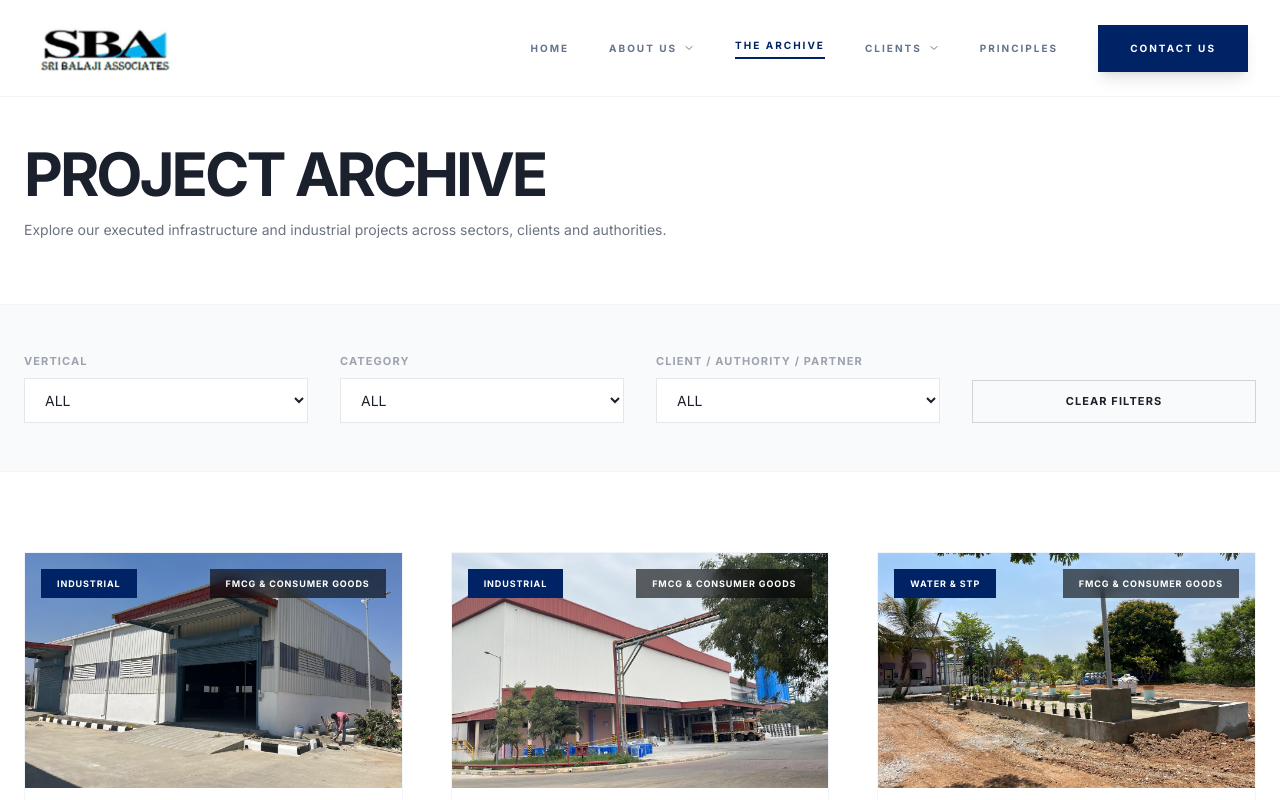
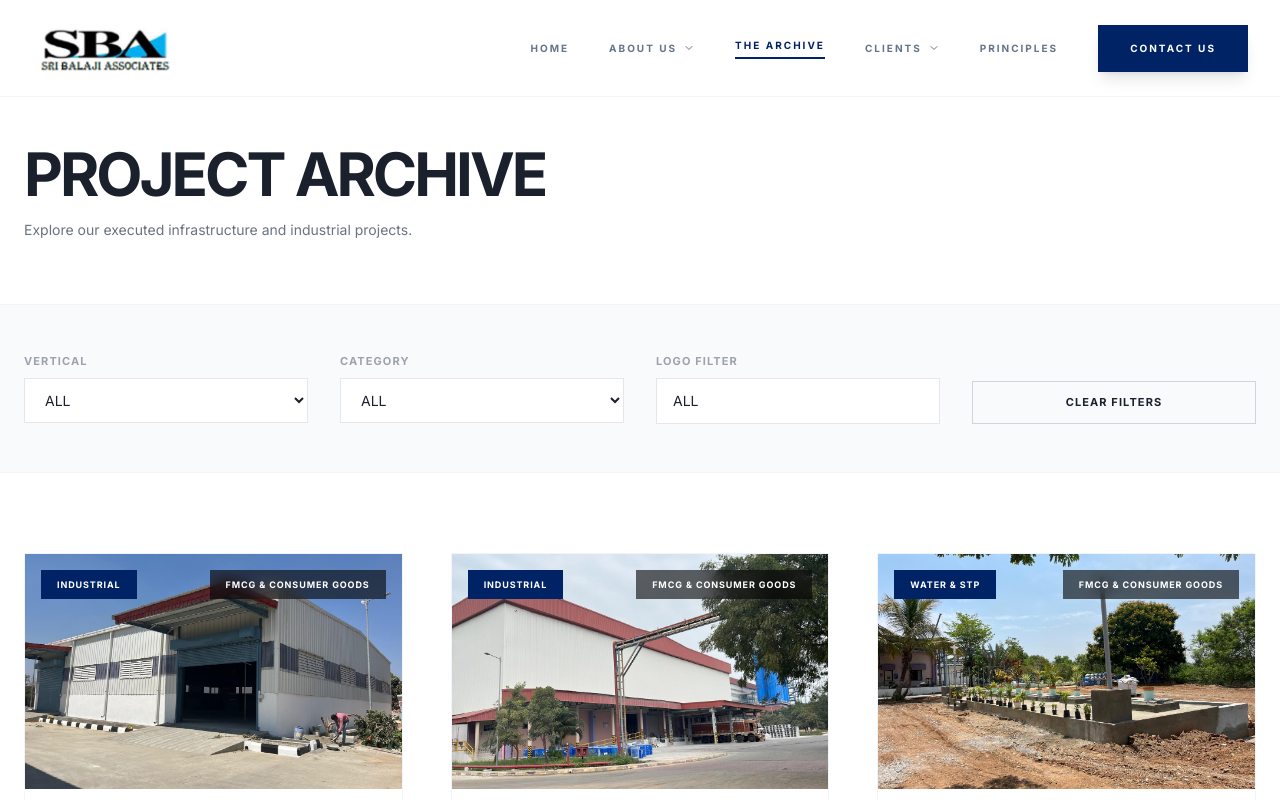
Before and after one commit to vimpcourse-hub/SBAWEBSITEUP, a React (Vite) app: page /projects in a window 1280 px wide. Shown: the top 800 px of the page. Built offline with nearby package versions, Linux system fonts and the light colour scheme.

Commit message:
Update Projects.tsx

```diff
--- a/pages/Projects.tsx
+++ b/pages/Projects.tsx
@@ -22,83 +22,55 @@ const Projects: React.FC = () => {
 
   /* ---------- URL FILTERS ---------- */
   const urlVertical = query.get("vertical") || "ALL";
-  const urlGroup = query.get("group") || "ALL";     // logo based
-  const urlClient = query.get("client") || "ALL";   // legacy
+  const urlGroup = query.get("group") || "ALL";
 
   /* ---------- STATE ---------- */
-  const [selectedVertical, setSelectedVertical] = useState(urlVertical);
+  const [selectedVertical, setSelectedVertical] = useState("ALL");
   const [selectedCategory, setSelectedCategory] = useState("ALL");
-  const [selectedGroup, setSelectedGroup] = useState(urlGroup);
-  const [selectedClient, setSelectedClient] = useState(urlClient);
+  const [selectedGroup, setSelectedGroup] = useState("ALL");
 
-  /* ---------- SYNC URL ---------- */
+  /* ---------- SYNC FROM URL (LOGO CLICKS) ---------- */
   useEffect(() => {
-    setSelectedVertical(urlVertical);
     setSelectedGroup(urlGroup);
-    setSelectedClient(urlClient);
-  }, [urlVertical, urlGroup, urlClient]);
+  }, [urlGroup]);
 
   /* ---------- DROPDOWN DATA ---------- */
   const allCategories = useMemo(() => {
     const set = new Set<string>();
     PROJECTS.forEach(p => set.add(p.category.primary.toUpperCase()));
-    return Array.from(set).sort();
-  }, []);
-
-  const allClients = useMemo(() => {
-    const set = new Set<string>();
-    PROJECTS.forEach(p => {
-      set.add(p.client.name);
-      p.entities?.clients?.forEach(x => set.add(x));
-      p.entities?.authorities?.forEach(x => set.add(x));
-      p.entities?.partners?.forEach(x => set.add(x));
-    });
-    return Array.from(set).sort();
+    return ["ALL", ...Array.from(set).sort()];
   }, []);
 
   /* ---------- FILTER LOGIC ---------- */
   const filteredProjects = useMemo(() => {
-    const sv = selectedVertical.toUpperCase();
-    const sc = selectedClient.toLowerCase();
+    return PROJECTS.filter(p => {
 
-    return PROJECTS.filter(p => {
+      /* VERTICAL */
       const matchVertical =
-        sv === "ALL" || p.vertical.toUpperCase() === sv;
+        selectedVertical === "ALL" ||
+        p.vertical === selectedVertical;
 
+      /* CATEGORY */
       const matchCategory =
         selectedCategory === "ALL" ||
         p.category.primary.toUpperCase() === selectedCategory;
 
-      /* ✅ GROUP MATCH (LOGO CLICK FILTER) */
+      /* GROUP (LOGO CLICK) */
       const matchGroup =
         selectedGroup === "ALL" ||
         p.entities?.clients?.includes(selectedGroup) ||
         p.entities?.authorities?.includes(selectedGroup) ||
         p.entities?.partners?.includes(selectedGroup);
 
-      /* ✅ NAME MATCH (DROPDOWN / OLD LINKS) */
-      const matchClient =
-        selectedClient === "ALL" ||
-        p.client.name.toLowerCase() === sc ||
-        p.entities?.clients?.some(x => x.toLowerCase() === sc) ||
-        p.entities?.authorities?.some(x => x.toLowerCase() === sc) ||
-        p.entities?.partners?.some(x => x.toLowerCase() === sc);
-
-      return matchVertical && matchCategory && matchGroup && matchClient;
+      return matchVertical && matchCategory && matchGroup;
     });
-  }, [
-    selectedVertical,
-    selectedCategory,
-    selectedGroup,
-    selectedClient,
-  ]);
+  }, [selectedVertical, selectedCategory, selectedGroup]);
 
   /* ---------- CLEAR ---------- */
   const clearFilters = () => {
     setSelectedVertical("ALL");
     setSelectedCategory("ALL");
     setSelectedGroup("ALL");
-    setSelectedClient("ALL");
     window.history.replaceState({}, "", "/projects");
   };
 
@@ -112,8 +84,7 @@ const Projects: React.FC = () => {
             Project Archive
           </h1>
           <p className="text-gray-500 text-sm max-w-2xl">
-            Explore our executed infrastructure and industrial projects across
-            sectors, clients and authorities.
+            Explore our executed infrastructure and industrial projects.
           </p>
         </div>
       </section>
@@ -148,28 +119,20 @@ const Projects: React.FC = () => {
               onChange={e => setSelectedCategory(e.target.value)}
               className="w-full border border-gray-200 px-4 py-3 text-sm bg-white"
             >
-              <option value="ALL">ALL</option>
               {allCategories.map(c => (
                 <option key={c} value={c}>{c}</option>
               ))}
             </select>
           </div>
 
-          {/* CLIENT / AUTH / PARTNER */}
+          {/* LOGO FILTER STATUS */}
           <div>
             <div className="text-[11px] font-bold uppercase tracking-widest text-gray-400 mb-2">
-              Client / Authority / Partner
+              Logo Filter
             </div>
-            <select
-              value={selectedClient}
-              onChange={e => setSelectedClient(e.target.value)}
-              className="w-full border border-gray-200 px-4 py-3 text-sm bg-white"
-            >
-              <option value="ALL">ALL</option>
-              {allClients.map(c => (
-                <option key={c} value={c}>{c}</option>
-              ))}
-            </select>
+            <div className="border border-gray-200 px-4 py-3 text-sm bg-white">
+              {selectedGroup === "ALL" ? "ALL" : selectedGroup}
+            </div>
           </div>
 
           {/* CLEAR */}
```
